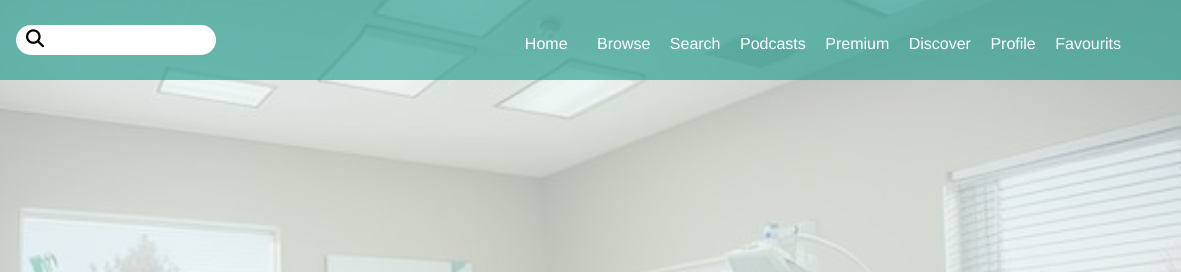
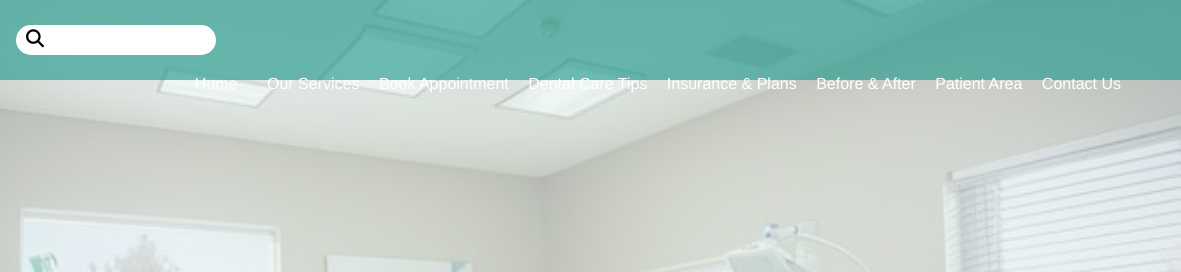
Before and after one commit to adelmhmd77/dentist, a plain HTML site: page index.html in a window 1280 px wide. Shown: the top 272 px of the page, 99-1280 px from the left. Drawn offline with Linux system fonts and the light colour scheme.

Commit message:
url change

```diff
--- a/index.html
+++ b/index.html
@@ -20,21 +20,24 @@
       /></span>
       <ul>
   <li class="p-10"><a href="#">Home</a></li>
-        <li><a href="#">Browse </a></li>
-        <li><a href="#">Search</a></li>
-        <li><a href="#">Podcasts</a></li>
-        <li><a href="#">Premium</a></li>
-        <li><a href="#">Discover</a></li>
+  <li><a href="#">Our Services</a></li>
+  <li><a href="#">Book Appointment</a></li>
+  <li><a href="#">Dental Care Tips</a></li>
+  <li><a href="#">Insurance & Plans</a></li>
+  <li><a href="#">Before & After</a></li>
+
   <li class="apearer">
-          <a href="#">Profile </a>
+    <a href="#">Patient Area</a>
     <ul class="hidden">
-            <li><a href="#">Settings</a></li>
-            <li><a href="#">Playlists</a></li>
-            <li><a href="#">Create Music</a></li>
+      <li><a href="#">My Appointments</a></li>
+      <li><a href="#">Medical Records</a></li>
+      <li><a href="#">Treatment Plans</a></li>
     </ul>
   </li>
-        <li><a href="#">Favourits</a></li>
+
+  <li><a href="#">Contact Us</a></li>
 </ul>
+
     </div>
 
     <!-- ---------------------------------------HERO----------------------------------- -->
```
Lines whose indentation alone changed are shown as unchanged.
